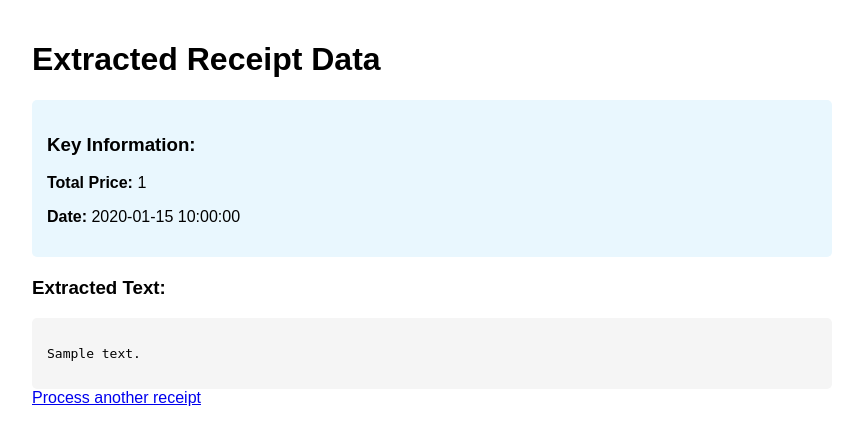
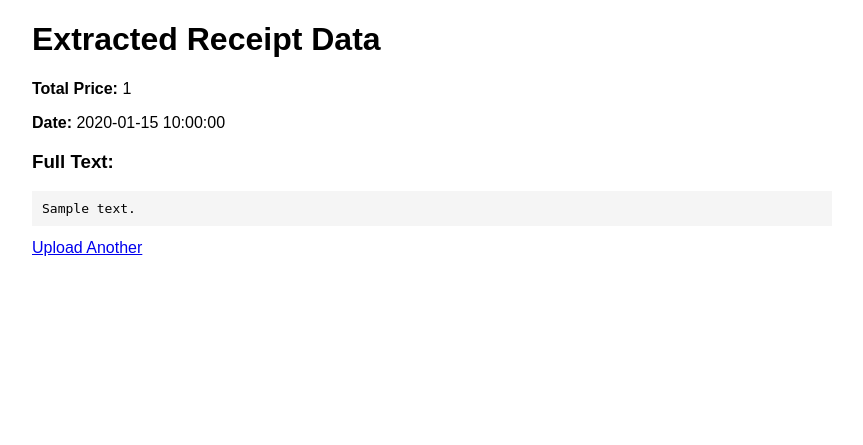
Before and after one commit to lokosmotos/mediaLoko, a Flask app: template templates/result.html in a window 1280 px wide. Shown: the top 445 px of the page, without its empty margins (208-1071 px from the left). Run offline with Flask 3, Linux system fonts and the light colour scheme; the template is opened without the code that fills it: most values are stand-ins (such as "Sample title", 1, 10 or a date in 2020).

Commit message:
Update result.html

```diff
--- a/templates/result.html
+++ b/templates/result.html
@@ -1,32 +1,18 @@
 <!DOCTYPE html>
 <html>
 <head>
-    <title>Receipt Results</title>
+    <title>Receipt Data</title>
     <style>
-        body { font-family: Arial, sans-serif; max-width: 800px; margin: 0 auto; padding: 20px; }
-        .receipt-image { max-width: 100%; border: 1px solid #ddd; margin-bottom: 20px; }
-        .text-output { background: #f5f5f5; padding: 15px; border-radius: 5px; }
-        .info-box { background: #e9f7fe; padding: 15px; border-radius: 5px; margin: 20px 0; }
-        .error { color: red; }
+        body { font-family: Arial, sans-serif; max-width: 800px; margin: 20px auto; }
+        pre { background: #f5f5f5; padding: 10px; }
     </style>
 </head>
 <body>
     <h1>Extracted Receipt Data</h1>
-
-    <div class="info-box">
-        <h3>Key Information:</h3>
-        <p><strong>Total Price:</strong> {{ data.total_price }}</p>
-        <p><strong>Date:</strong> {{ data.date }}</p>
-        {% if data.error %}
-            <p class="error">Processing error: {{ data.error }}</p>
-        {% endif %}
-    </div>
-
-    <h3>Extracted Text:</h3>
-    <div class="text-output">
-        <pre>{{ data.text }}</pre>
-    </div>
-
-    <a href="{{ url_for('index') }}">Process another receipt</a>
+    <p><strong>Total Price:</strong> {{ data.total_price }}</p>
+    <p><strong>Date:</strong> {{ data.date }}</p>
+    <h3>Full Text:</h3>
+    <pre>{{ data.text }}</pre>
+    <a href="/">Upload Another</a>
 </body>
 </html>
```
